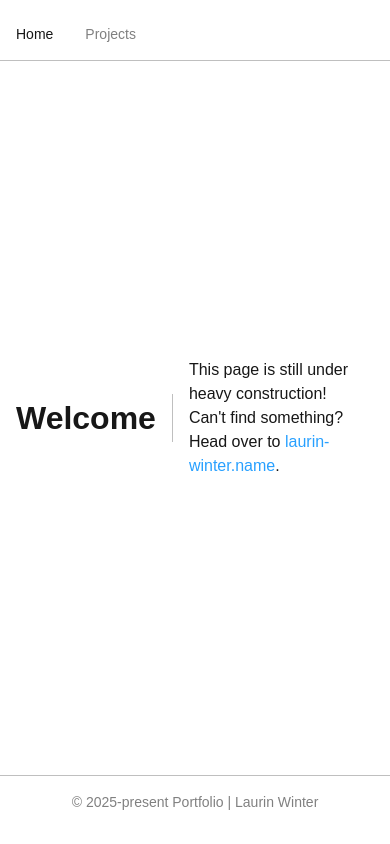
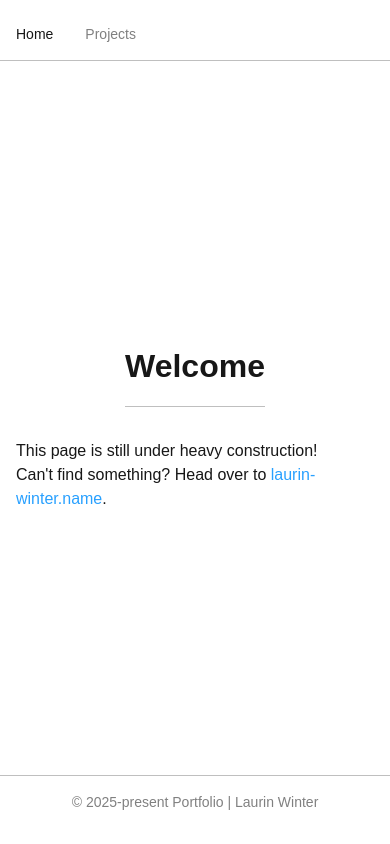
Before and after one commit to lajawi/lajawi.github.io, a Next.js app: page / in a window 390 px wide. Built offline with nearby package versions, Linux system fonts and the light colour scheme.

Commit message:
Phone Optimisations

```diff
--- a/app/not-found.tsx
+++ b/app/not-found.tsx
@@ -2,8 +2,8 @@ import Link from "next/link";
 
 export default function NotFound() {
     return (
-        <span className="flex flex-row items-center justify-center gap-4">
-            <h1 className="border-r-1 pr-4 border-[var(--line)] text-[var(--muted)]">404</h1>
+        <span className="flex flex-col sm:flex-row items-center justify-center gap-4">
+            <h1 className="not-sm:border-b-1 not-sm:pb-4 border-[var(--line)] text-[var(--muted)] sm:border-r-1 sm:pr-4">404</h1>
             <div>
                 <p>Page not found.</p>
                 <p>It may be available at <Link href={"https://laurin-winter.name/"}>laurin-winter.name</Link> instead.</p>
--- a/app/page.tsx
+++ b/app/page.tsx
@@ -2,8 +2,8 @@ import Link from "next/link";
 
 export default function Home() {
   return (
-    <span className="flex flex-row items-center justify-center gap-4">
-      <h1 className="border-r-1 pr-4 border-[var(--line)]">Welcome</h1>
+    <span className="flex flex-col sm:flex-row items-center justify-center gap-4">
+      <h1 className="not-sm:border-b-1 not-sm:pb-4 border-[var(--line)] sm:border-r-1 sm:pr-4">Welcome</h1>
       <div>
         <p>This page is still under heavy construction!</p>
         <p>{"Can't find something? Head over to"} <Link href={"https://laurin-winter.name/"}>laurin-winter.name</Link>.</p>
```
